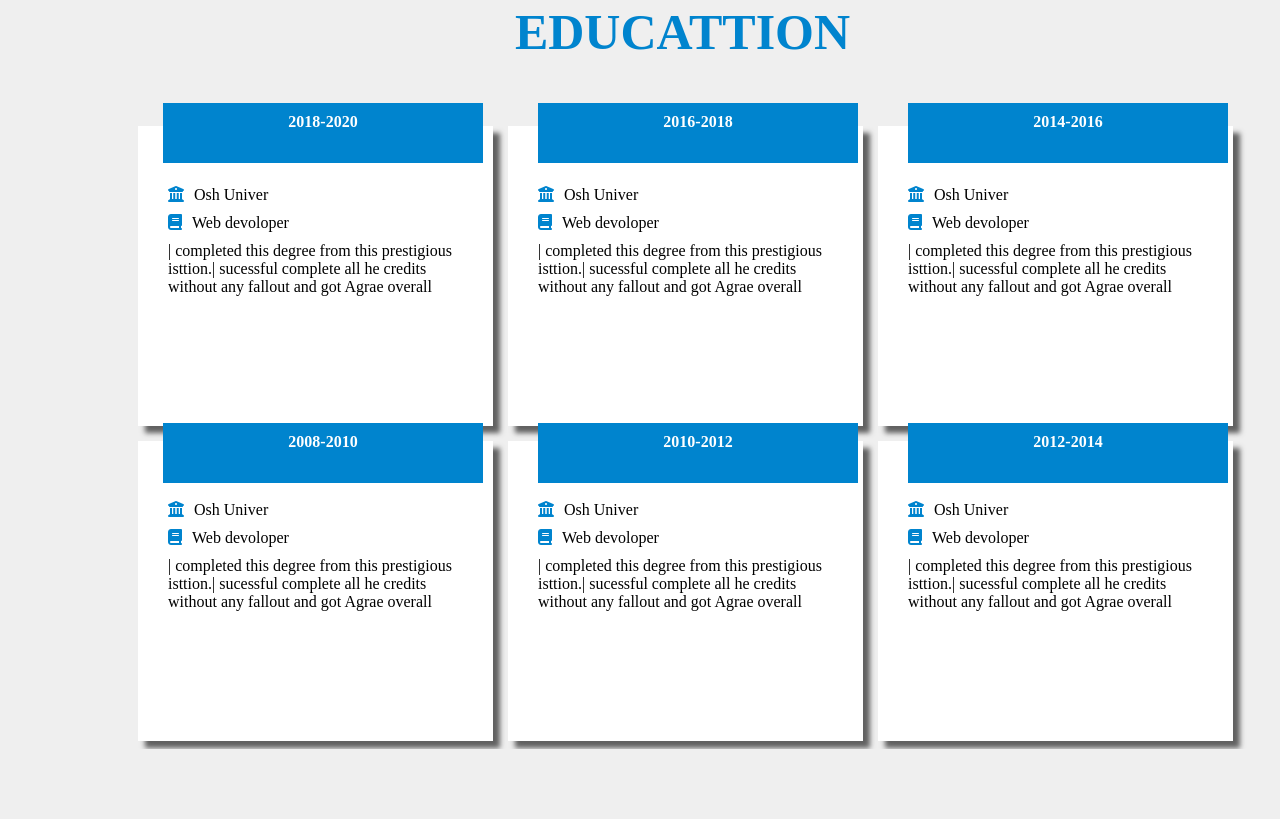
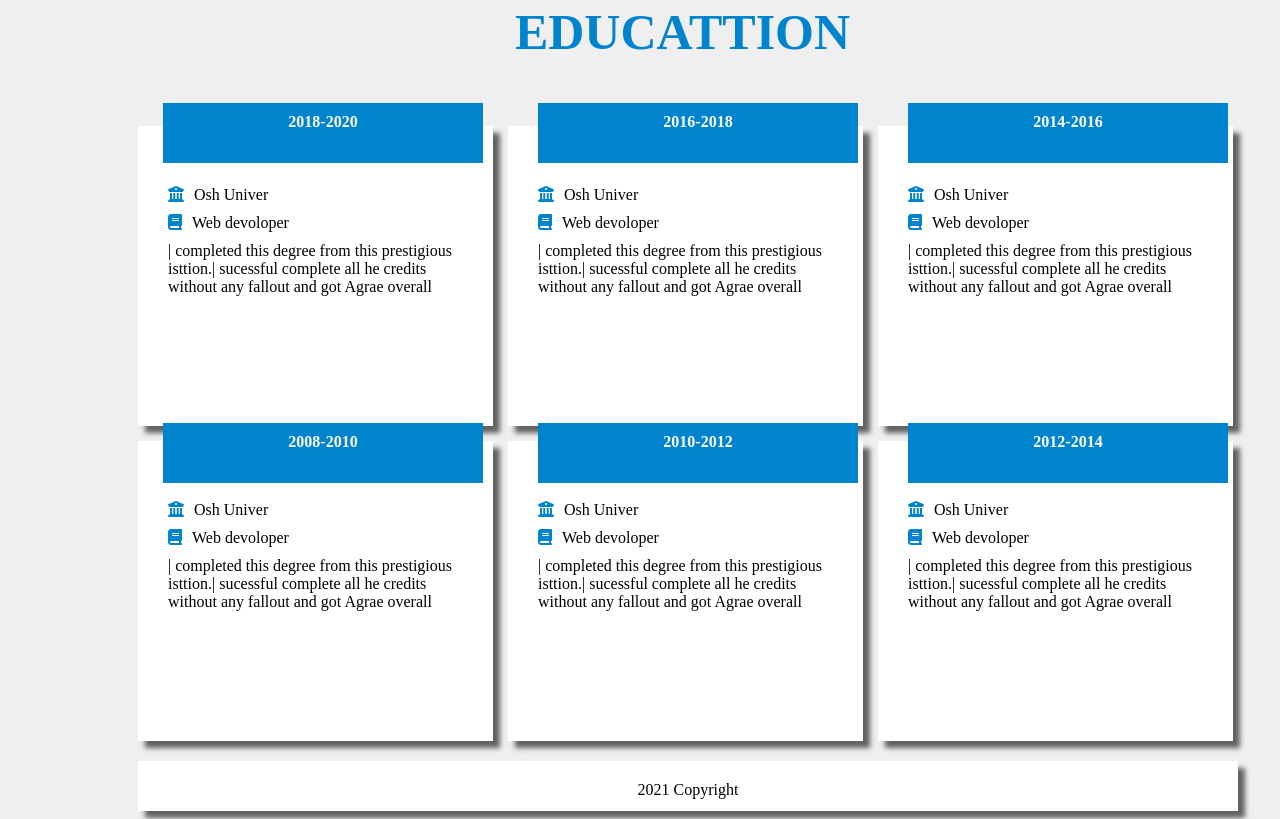
Before and after one commit to azacoder/landingpage, a plain HTML site: page index.html in a window 1280 px wide. Shown: the part 1153-1972 px from the top of the page. Before the commit the page ends 1902 px from the top, so only its background shows below. Drawn offline with Linux system fonts and the light colour scheme.

Commit message:
new landing page
new

```diff
--- a/index.html
+++ b/index.html
@@ -138,6 +138,7 @@
                 complete all he credits without any
                 fallout and got Agrae overall</div>
         </div>
+        <footer>2021 Copyright</footer>
     </div>
 
     </div>
--- a/style.css
+++ b/style.css
@@ -232,7 +232,7 @@ h3 {
 font-size: 15px;
 
 }
-.block , .minibox1 , .minibox2 ,.edubox , .edubox1, .edubox3 {
+.block , .minibox1 , .minibox2 ,.edubox , .edubox1, .edubox3 , footer{
     box-shadow:7px 7px 5px 0px rgba(50, 50, 50, 0.75);}
 
 .univer , .profession , .abedu {
@@ -269,6 +269,14 @@ i{
     height: 10px;
     float: left;
     background: #0084ce;
+}
+footer {
+    width: 1100px;
+    height: 30px;
+    background-color:#ffffff;
+    margin-top: 20px;
+    text-align: center;
+    padding-top: 20px;
 }
 li {
     list-style: none;
```
